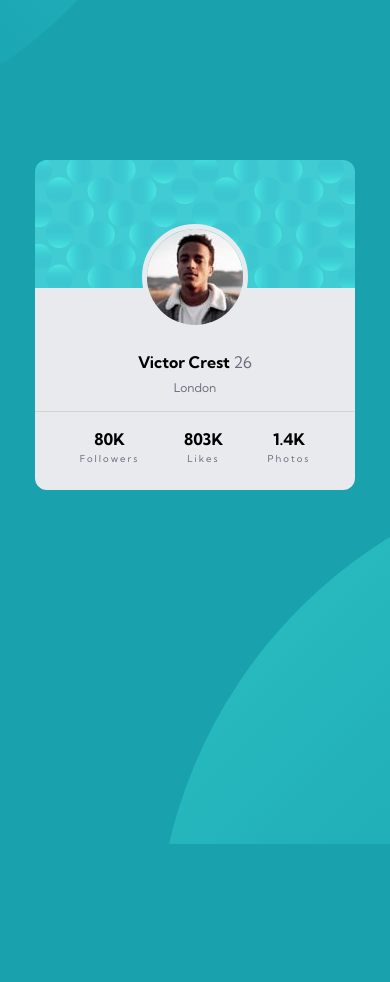
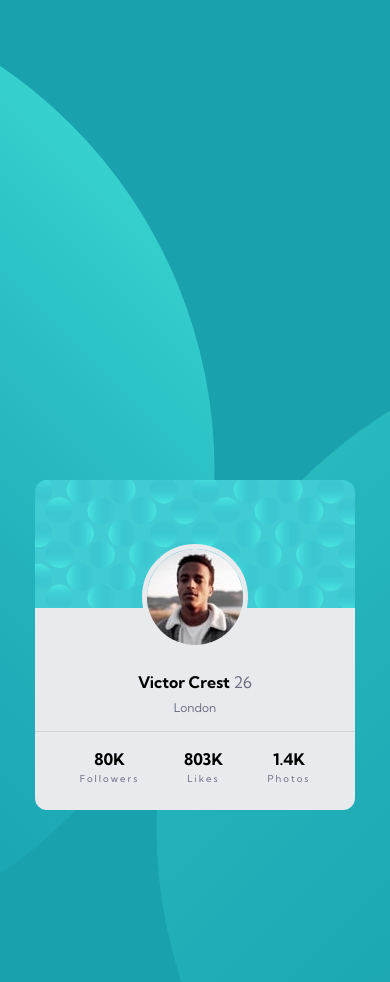
Before and after one commit to sazzadkhan99/profile-card-component, a plain HTML site: page index.html in a window 390 px wide. Shown: the top 982 px of the page. Before the commit the page ends 844 px from the top, so only its background shows below. Drawn offline with Linux system fonts and the light colour scheme.

Commit message:
Update style.css

```diff
--- a/style.css
+++ b/style.css
@@ -94,11 +94,10 @@ hr{
   letter-spacing: .125rem;
 }
 
-@media only screen and (max-width:37.5rem){
+@media only screen and (max-width:45rem){
   body{
-  margin: ;
-  max-height: ;
-  background-position: right 45vw bottom 60vh, left 40vw top 55vh;
+  margin: 30rem auto;
+  background-position: right 45vw bottom 40vh, left 40vw top 40vh;
 
 }
 .container{
```
